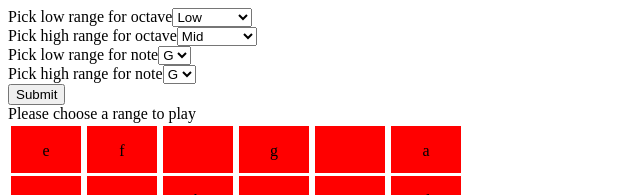
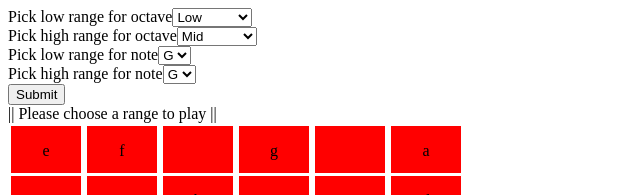
Before and after one commit to g-dylan-cunningham/violin-fingerboard, a React (Create React App) app: page / in a window 1280 px wide. Shown: the top 195 px of the page, without its empty margins (0-640 px from the left). Built offline with nearby package versions, Linux system fonts and the light colour scheme.

Commit message:
begins moving  question state to app level

```diff
--- a/src/App.js
+++ b/src/App.js
@@ -2,8 +2,11 @@ import React from 'react';
 import Fingerboard from './components/Fingerboard';
 import RangePicker from './components/RangePicker';
 import QuestionTab from './components/QuestionTab';
+import getRange from './utils/tabSelector.js'
 
 export const QuestionContext = React.createContext('c');
+
+
 
 
 class App extends React.Component {
@@ -13,6 +16,7 @@ class App extends React.Component {
       rangeLimits: [],
       currentTestingNote: "",
       history: [],
+      winningStreak: 0
     };
     this.handleRangeSubmit = this.handleRangeSubmit.bind(this);
     this.setCurrentTestingNote = this.setCurrentTestingNote.bind(this);
@@ -20,8 +24,36 @@ class App extends React.Component {
   }
 
   handleRangeSubmit(range) {
-    this.setState({rangeLimits: range})
-    console.log("state - handleRangeSubmit",this.state)
+    if(!range) {
+      return;
+    }
+    let noteCodeList = getRange(range).map((note) => {
+      return note;
+    });
+    this.setState({rangeLimits: range});
+    console.log("state - handleRangeSubmit",this.state);
+    this.getQuestion(noteCodeList);
+  }
+
+  setWinningStreak = () => this.setState(() => ({
+    winningStreaK: this.state.winningStreaK + 1
+  }))
+
+  getQuestion = (noteCodeList) => {
+    // debugger
+    if(noteCodeList && noteCodeList.length > 0) {
+      const getRandomInt = (max) => {
+        max = Math.floor(max);
+        return Math.floor(Math.random() * (max + 1));
+      }
+
+
+
+      // const { history, currentTestingNote } = this.state;
+      let randomIndex = getRandomInt(noteCodeList.length);
+      this.setCurrentTestingNote(noteCodeList[randomIndex]);
+
+    }
   }
 
   setCurrentTestingNote(currentTestingNote) {
@@ -32,21 +64,59 @@ class App extends React.Component {
   }
 
   setAttempt(attempt) {
+    // debugger;
+    const { history, currentTestingNote } = this.state;
+    let lastAttempt = history && history.length && history[history.length-1].noteCode ? history[history.length-1].noteCode : "";
+
+    // first question
+    if(history.length === 0 && !currentTestingNote) {
+        console.log('first question', currentTestingNote,lastAttempt)
+        this.getQuestion();
+
+  // gave correct answer
+    } else if(currentTestingNote === lastAttempt){
+        console.log("correct guess");
+        this.getQuestion();
+        this.setWinningStreak(this.state.winningStreak + 1);
+    } else {
+        console.log("incorrect guess");
+        this.setWinningStreak(0);
+    }
     this.setState(prevState => {
       const newHistory = prevState.history.concat(attempt);
        return {history: newHistory};
     })
     console.log("state setAttempt",this.state)
   }
+
+
+
+
+
+
+
+
+
+
   render() {
     const { rangeLimits, history, currentTestingNote } = this.state;
     return (
       <QuestionContext.Provider value={this.state}>
       <div className="App">
 
-        <RangePicker setRange={this.handleRangeSubmit}/>
-        <QuestionTab rangeLimits={rangeLimits} setCurrentTestingNote={this.setCurrentTestingNote} currentTestingNote={currentTestingNote} history={history}/>
-        <Fingerboard setAttempt={this.setAttempt}/>
+        <RangePicker
+          setRange={this.handleRangeSubmit}
+        />
+        <QuestionTab
+          rangeLimits={rangeLimits}
+          setCurrentTestingNote={this.setCurrentTestingNote}
+          currentTestingNote={currentTestingNote}
+          history={history}
+        />
+        <Fingerboard
+          setAttempt={this.setAttempt}
+          currentTestingNote={currentTestingNote}
+        />
       </div>
       </QuestionContext.Provider>
     );
--- a/src/components/QuestionTab.jsx
+++ b/src/components/QuestionTab.jsx
@@ -1,49 +1,48 @@
 import React, { useState } from 'react';
-import getRange from '../utils/tabSelector.js'
 
 
-const QuestionTab = ({rangeLimits, setCurrentTestingNote, currentTestingNote, history}) => {
+
+class QuestionTab extends React.Component {
+    constructor(props){
+        super(props);
+        this.state = {
+            winningStreak: 0
+        }
+    }
 
     // TODO - don't show last note twice in a row
-    const [lastNote, setLastNote] = useState("");
-    const noteCodeList = getRange(rangeLimits).map((note) => {
-        return note;
-    });
+    // const [lastNote, setLastNote] = useState("");
+    // const [winningStreak, setWinningStreak] = useState(0);
 
-    if(noteCodeList.length === 0) {
+
+
+
+
+
+
+
+    render() {
+
+        if(!this.props.currentTestingNote) {
+            return (
+                <div>|| Please choose a range to play ||</div>
+            )
+        }
+
         return (
-            <div>Please choose a range to play</div>
+            <div>
+                {this.state.winningStreak}
+                <CurrentNoteRenderer currentTestingNote={this.props.currentTestingNote} />
+            </div>
         )
     }
-
-    const getRandomInt = (max) => {
-        max = Math.floor(max);
-        return Math.floor(Math.random() * (max + 1));
-    }
-
-    const CurrentNoteRenderer = ({noteCodeList, history, currentTestingNote}) => {
-        let lastAttempt = history && history.length && history[history.length-1].noteCode ? history[history.length-1].noteCode : "";
-        let randomIndex = getRandomInt(noteCodeList.length);
-        if((noteCodeList.length !== 0
-            && history.length === 0
-            && !currentTestingNote)
-            || currentTestingNote === lastAttempt) {
-                console.log('correct guess', currentTestingNote,lastAttempt)
-                setCurrentTestingNote(noteCodeList[randomIndex]);
-        } else {
-            console.log("incorrect guess", currentTestingNote, lastAttempt)
-        }
-
-        return <div>QUESTION: {currentTestingNote}</div>;
-    }
-
-
-    return (
-        <div>
-            <CurrentNoteRenderer noteCodeList={noteCodeList} currentTestingNote={currentTestingNote} history={history}/>
-        </div>
-    )
-    // return note;
 }
 
 export default QuestionTab;
+
+
+const CurrentNoteRenderer = ({ currentTestingNote }) => {
+
+
+    return <div>QUESTION: {currentTestingNote}</div>;
+}
--- a/src/utils/tabSelector.js
+++ b/src/utils/tabSelector.js
@@ -19,6 +19,7 @@ const getRange = ([lowerOctave, upperOctave, lowestNote, highestNote] ) => {
         if(start && !end) {
             return note;
         }
+        // else return n
 
     })
 
```
Also changed, not shown: src/utils/selectNextQuestion.js (added, +15 -0 lines).
